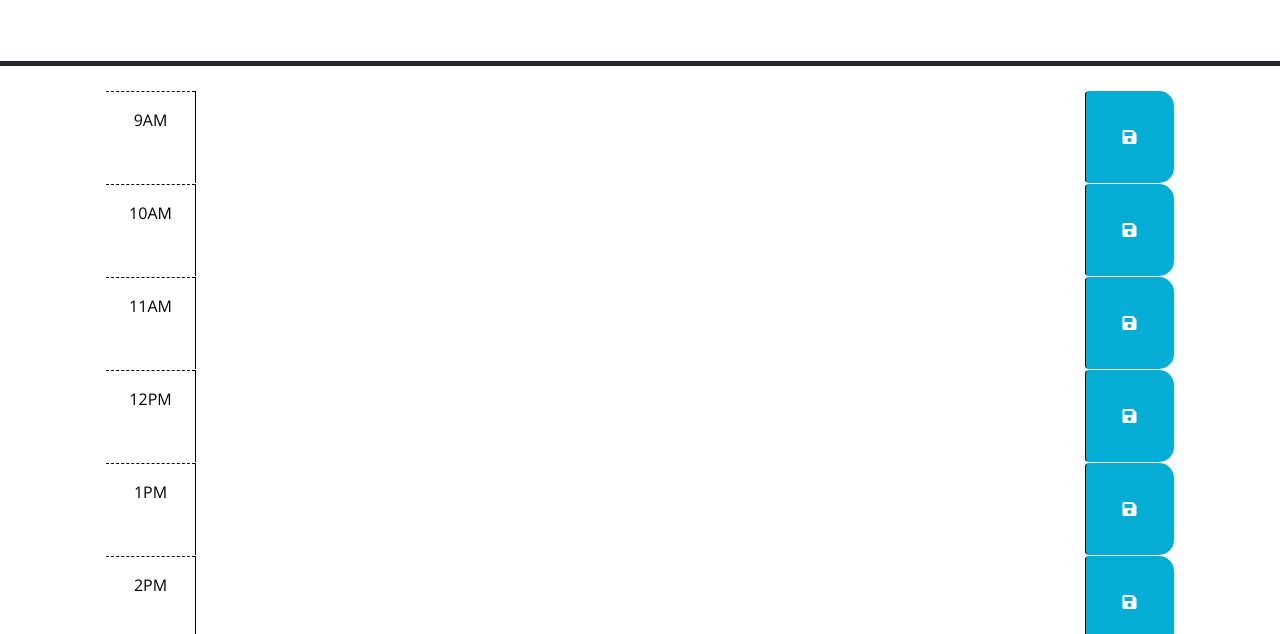
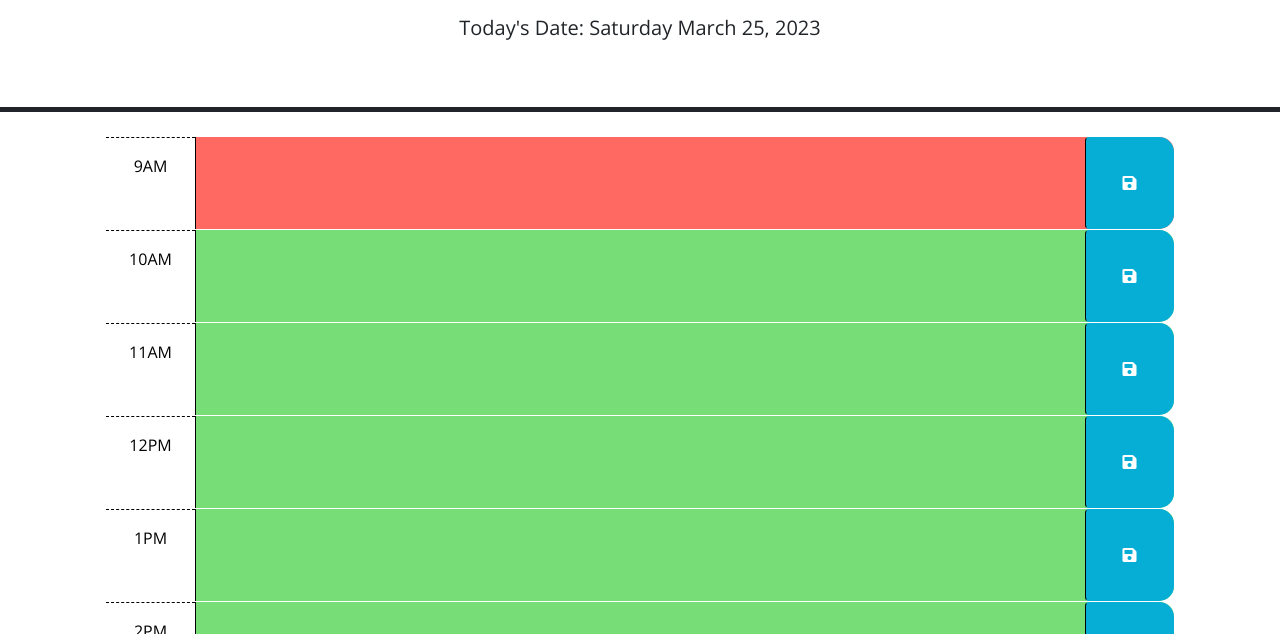
Before and after one commit to Christophgonz/c5-workday-scheduler, a plain HTML site: page index.html in a window 1280 px wide. Shown: the part 166-800 px from the top of the page. Drawn offline with nearby package versions, Linux system fonts and the light colour scheme.

Commit message:
cleaned up html code, added color coding + date

```diff
--- a/assets/js/script.js
+++ b/assets/js/script.js
@@ -21,6 +21,11 @@
 //
 // TODO: Add code to display the current date in the header of the page.
 
+// Get the current Date and Time
+var today = dayjs();
+// get the numerical value of the current hour and store it
+var curHour = parseInt(today.format("H"));
+
 $(function () {
   // Save functionality
   $(".saveBtn").on("click", function () {
@@ -37,15 +42,37 @@ $(function () {
     localStorage.setItem(pID, value);
   });
 
-  // Retrieving the data from localStorage
+  // Retrieving the data from localStorage and setting the color code
   $(".time-block").each(function () {
+    // retrieve the data from local storage
     // get the id of each time block
-    var timeID = $(this).attr("id");
+    var timeBlock = $(this);
+    var timeID = timeBlock.attr("id");
 
     // get the value of the data stored into at that id
     var value = localStorage.getItem(timeID);
 
     // set the retrieved value into the text area of each timeblock
     $(this).children("textarea").eq(0).val(value);
+
+    // setting the color code for time of day
+    // getting just the number from the time block id
+    var timeNo = parseInt(timeID.split("-").pop());
+    // if hour of the time block is before the current time
+    if (timeNo < curHour) {
+      // set the class to past
+      timeBlock.attr("class", "row time-block past");
+      // if the hour of the time block is the current time
+    } else if (timeNo == curHour) {
+      // set the class to present
+      timeBlock.attr("class", "row time-block present");
+      // if the hour of the time block is after the current time
+    } else {
+      // set the class to future
+      timeBlock.attr("class", "row time-block future");
+    }
   });
+
+  // Set the date on the page
+  $("#currentDay").text("Today's Date: " + today.format("dddd MMMM DD, YYYY"));
 });
```
Also changed, not shown: index.html (+0 -18 lines).
